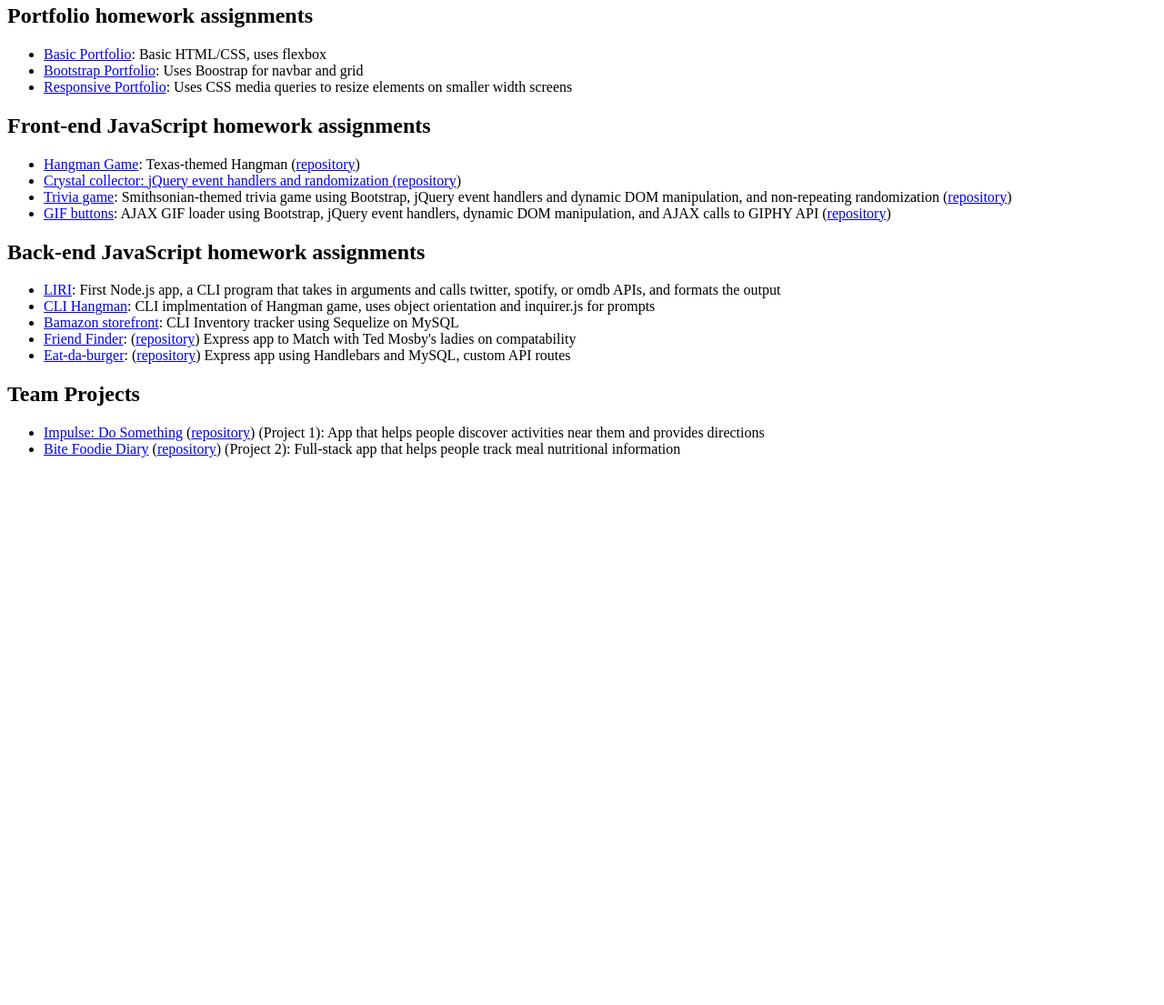
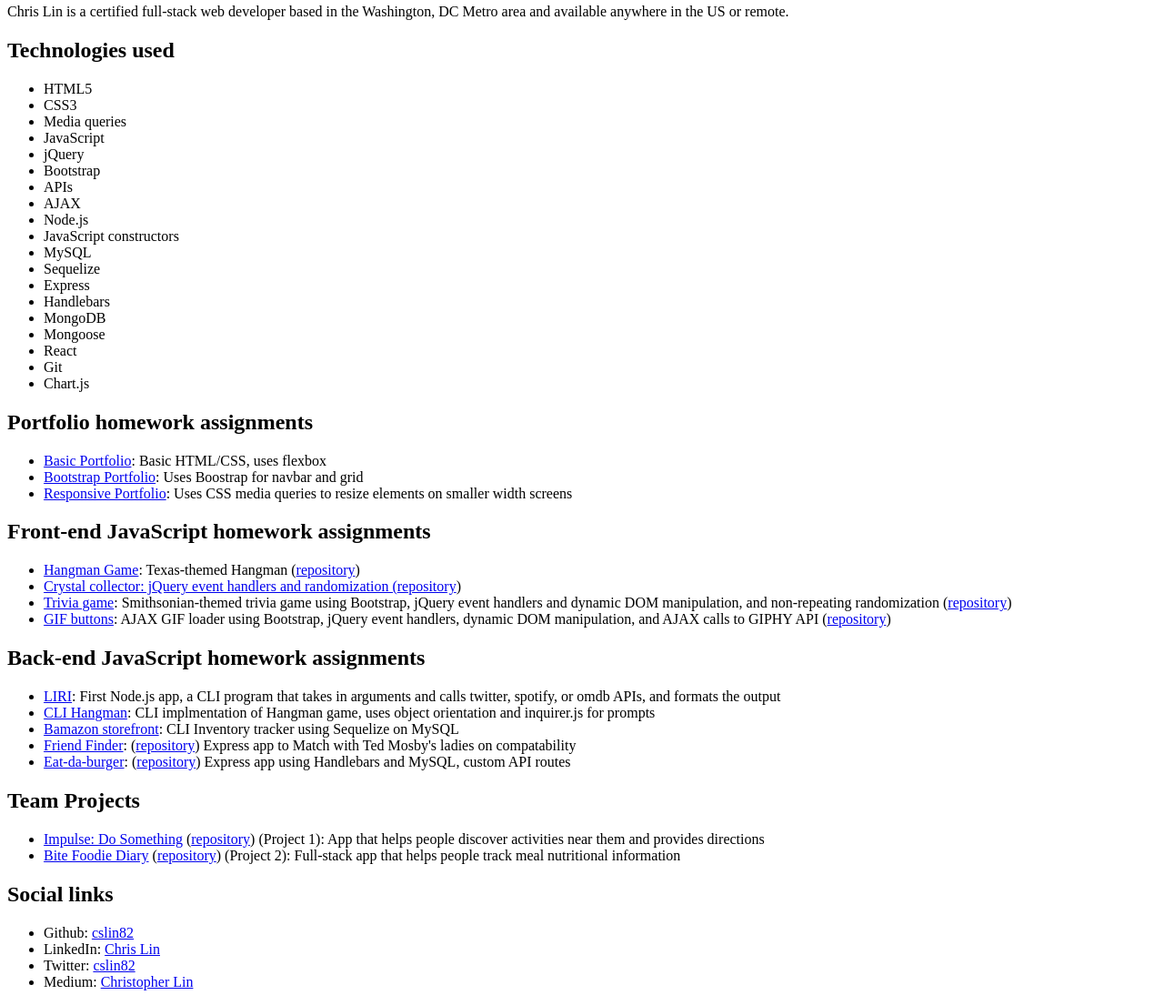
Before and after one commit to cslin82/cslin82.github.io, a plain HTML site: page index.html in a window 1280 px wide. Shown: the part 76-1181 px from the top of the page at 91% size. Before the commit the page ends 800 px from the top, so only its background shows below. Drawn offline with Linux system fonts and the light colour scheme.

Commit message:
Add technology list and social links

```diff
--- a/index.html
+++ b/index.html
@@ -8,6 +8,30 @@
 </head>
 <body>
     <h1>Chris Lin's github.io</h1>
+    <p>Chris Lin is a certified full-stack web developer based in the Washington, DC Metro area and available anywhere in the US or remote.</p>
+
+    <h2>Technologies used</h2>
+    <ul>
+        <li>HTML5</li>
+        <li>CSS3</li>
+        <li>Media queries</li>
+        <li>JavaScript</li>
+        <li>jQuery</li>
+        <li>Bootstrap</li>
+        <li>APIs</li>
+        <li>AJAX</li>
+        <li>Node.js</li>
+        <li>JavaScript constructors</li>
+        <li>MySQL</li>
+        <li>Sequelize</li>
+        <li>Express</li>
+        <li>Handlebars</li>
+        <li>MongoDB</li>
+        <li>Mongoose</li>
+        <li>React</li>
+        <li>Git</li>
+        <li>Chart.js</li>
+    </ul>
     <h2>Portfolio homework assignments</h2>
     <ul>
         <li><a href="/Basic-Portfolio/">Basic Portfolio</a>: Basic HTML/CSS, uses flexbox</li>
@@ -35,5 +59,12 @@
       <li><a href="https://anasib.github.io/ProjectOne-ACNU/">Impulse: Do Something</a> (<a href="https://github.com/anasib/ProjectOne-ACNU">repository</a>) (Project 1): App that helps people discover activities near them and provides directions</li>
       <li><a href="https://pure-taiga-52377.herokuapp.com/">Bite Foodie Diary</a> (<a href="https://github.com/jiapurdue/Nutrition-Tracker">repository</a>) (Project 2): Full-stack app that helps people track meal nutritional information</li>
     </ul>
+    <h2>Social links</h2>
+    <ul>
+        <li>Github: <a href="https://github.com/cslin82">cslin82</a></li>
+        <li>LinkedIn: <a href="https://www.linkedin.com/in/chris-l-58b8895/">Chris Lin</a></li>
+        <li>Twitter: <a href="https://twitter.com/cslin82">cslin82</a></li>
+        <li>Medium: <a href="https://medium.com/@chrislin_88614">Christopher Lin</a></li>
+    </ul>
 </body>
 </html>
```
